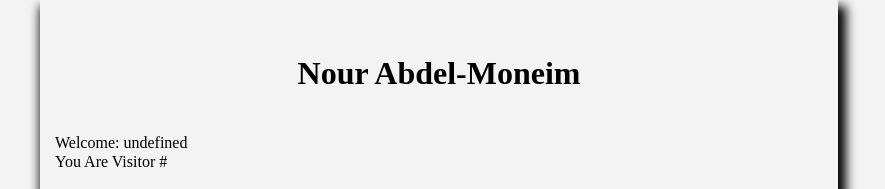
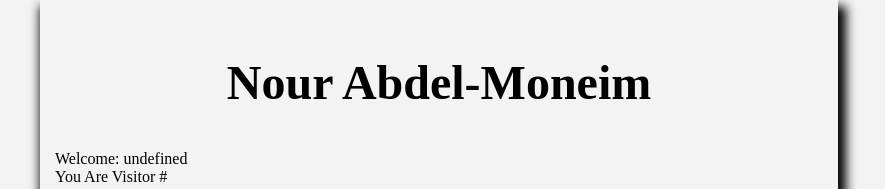
Before and after one commit to abdelmoneimnour24/serverless-cloud-resume-challenge-nour, a plain HTML site: page serverless-resume-challenge/myresumesite/index.html in a window 1280 px wide. Shown: the top 189 px of the page, without its empty margins (201-1086 px from the left). Drawn offline with nearby package versions, Linux system fonts and the light colour scheme; no server answers; a script that the page names is missing.

Commit message:
Update index.html

```diff
--- a/serverless-resume-challenge/myresumesite/index.html
+++ b/serverless-resume-challenge/myresumesite/index.html
@@ -12,7 +12,7 @@
     <link rel="stylesheet" href="styles.css" />
     <link href='https://unpkg.com/boxicons@2.1.4/css/boxicons.min.css' rel='stylesheet'>
     </head>
-    <header class="header"><h4> Nour Abdel-Moneim</h4></header>
+    <header class="header"><h2> Nour Abdel-Moneim</h2></header>
     <body>
         <div>
             <p id="ip-address">Welcome:</p> <p>You Are Visitor # <span id="visitor#"/> </p>
```
